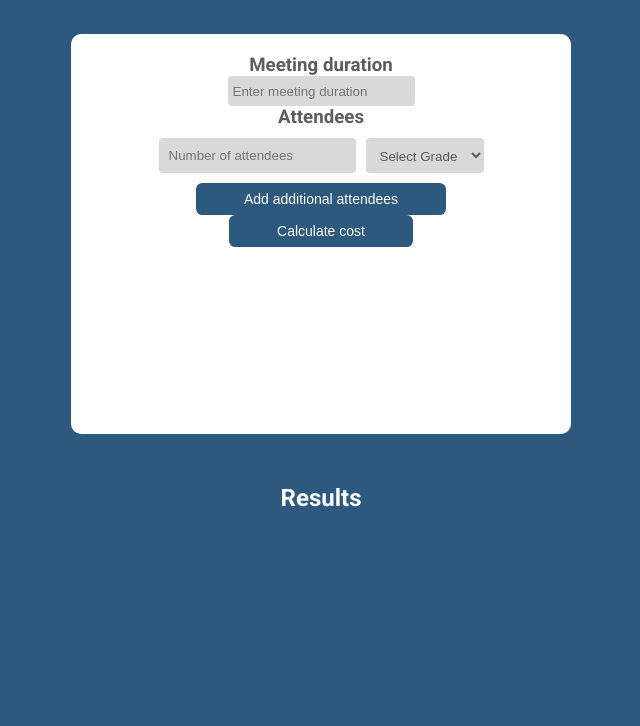
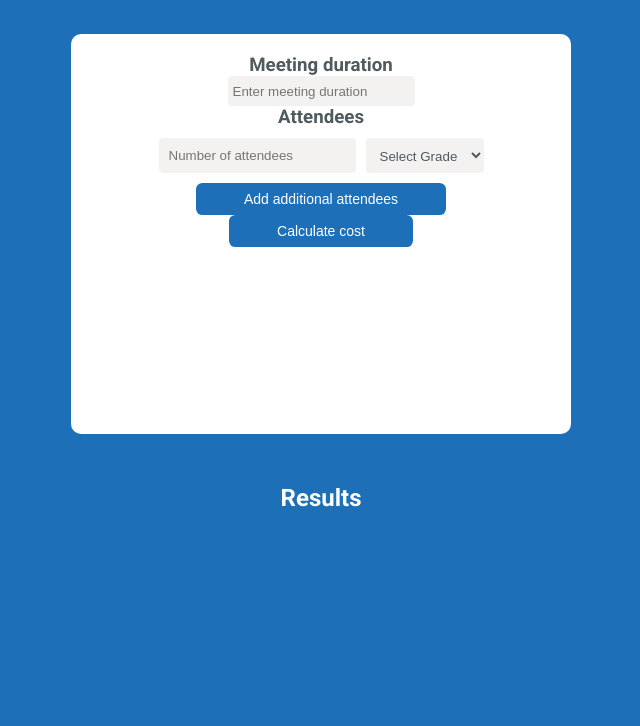
Before and after one commit to Sally-HP/SE_Summative1, a plain HTML site: page index.html in a window 1280 px wide. Shown: the part 74-800 px from the top of the page, without its empty margins (319-959 px from the left). Drawn offline with Linux system fonts and the light colour scheme.

Commit message:
Applied colour pallette to style.css and captured process within README

```diff
--- a/style.css
+++ b/style.css
@@ -5,10 +5,12 @@
 }
 
 :root {
-    --blue: rgba(45, 89, 126);
-    --dark-grey: rgba(75, 75, 75, 0.9);
-    --light-grey: rgba(214, 213, 213, 0.9);
-    --white:  rgb(255, 255, 255);
+    --darkblue: #003078;
+    --blue: #1d70b8;
+    --lightblue: #5694ca;
+    --dark-grey: #505a5f;
+    --light-grey: #f3f2f1;
+    --white:  #ffffff;
 }
 
 h1,
```
Also changed, not shown: README.md, images/gov_colour_pallette.png (added).
